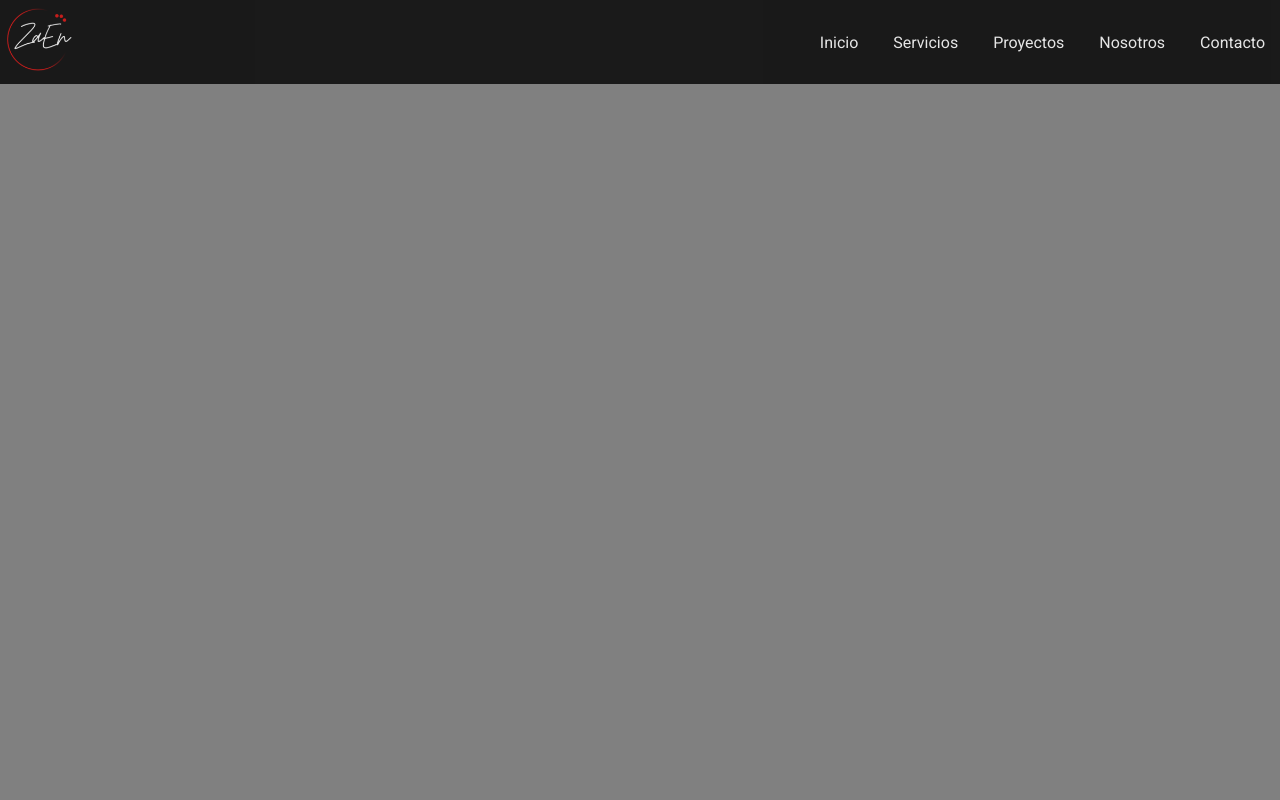
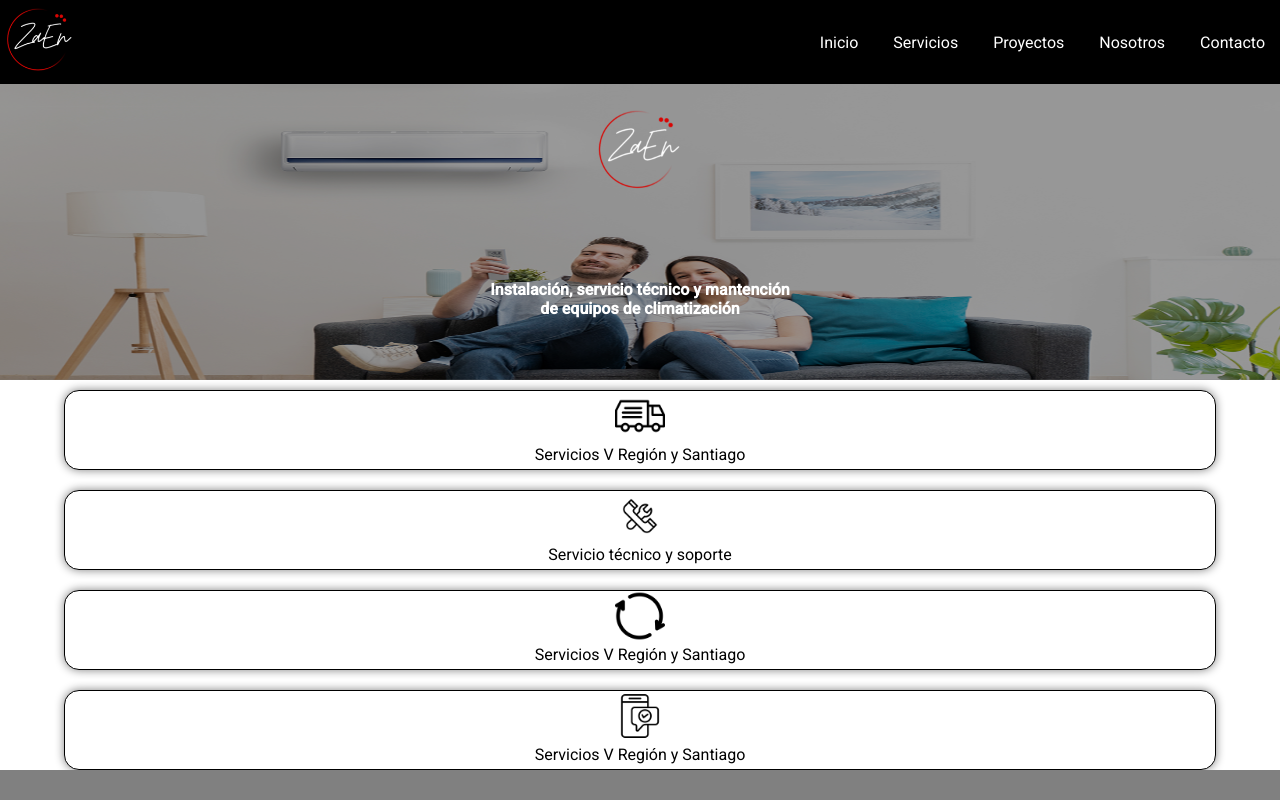
Before and after one commit to YoungNailliv/zaen_web, a website: page index.html in a window 1280 px wide. Drawn offline with nearby package versions, Linux system fonts and the light colour scheme.

Commit message:
section 2

```diff
--- a/index.html
+++ b/index.html
@@ -27,8 +27,36 @@
             <label for="toggle"><img src="./img/icon _ham.png" alt=""></label>
         </nav>
     </header>
+
     <main>
+        <section>
+            <div class="banner">
+                <h2>Instalación, servicio técnico y mantención <br> de equipos de climatización</h2>
+                <img src="./img/img_banner1.png" alt="" class="img_banner">
+                <img src="./img/Logo-letras-blancas-150x150.png" alt="" class="logo_banner">
+            </div>
+        </section>
 
+        <section>
+            <div class="contenedor_cards_1">
+                <div class="card_1">
+                    <img src="./img/trash-truck.png" alt="">
+                    <p>Servicios V Región y Santiago</p>
+                </div>
+                <div class="card_1">
+                    <img src="./img/technical-service.png" alt="">
+                    <p>Servicio técnico y soporte</p>
+                </div>
+                <div class="card_1">
+                    <img src="./img/sincronizar.png" alt="">
+                    <p>Servicios V Región y Santiago</p>
+                </div>
+                <div class="card_1">
+                    <img src="./img/text-message.png" alt="">
+                    <p>Servicios V Región y Santiago</p>
+                </div>
+            </div>
+        </section>
     </main>
 </body>
 </html>
--- a/scss/base/_reset.scss
+++ b/scss/base/_reset.scss
@@ -6,4 +6,15 @@
 
 html {
     background-color: grey;
+    font-family: $main_font;
+    height: 100%;
 }
+main{
+    height: 100%;
+}
+
+body {
+    display: grid;
+    grid-template-rows: 80px 1fr 1fr;
+    height: 100%;
+}
--- /dev/null
+++ b/scss/layout/_banner.scss
@@ -0,0 +1,53 @@
+
+
+.banner {
+    max-width: 100%;
+    height: 300px;
+    position: relative;
+    display: flex;
+    justify-content: center;
+    align-items: center;
+    text-align: center;
+    background-image: url("../img/img_banner1")"../img/img_banner1.png";
+    h2{
+        color: $font_color_principal;
+        position: absolute;
+        top: 200px;
+        z-index: 5;
+        font-size: 16px;
+
+
+
+    }
+}
+
+.img_banner {
+    width: 100%;
+    height: 100%;
+    position: absolute;
+    top: 0;
+    left: 0;
+    filter: brightness(60%);
+
+}
+
+.logo_banner {
+    width: 100px;
+    position: absolute;
+    top: 20px;
+    animation-name: caer;
+    animation-duration: 0.4s;
+}
+@keyframes caer {
+    0% {top:0}
+    10% {top:2px}
+    20% {top:4px}
+    30% {top:6px}
+    40% {top:8px}
+    50% {top:10px}
+    60% {top:12px}
+    70% {top:14px}
+    80% {top:16px}
+    90% {top:18px}
+    100% {top:20px}
+}
--- a/scss/layout/_header.scss
+++ b/scss/layout/_header.scss
@@ -1,12 +1,12 @@
 header{
     width: 100%;
-    opacity: 80%;
     @include flex(row,wrap,space-between,center);
     nav{
         @include flex(row,wrap,space-between,center );
         background-color: $color_principal;
         width: 100%;
-        position: relative;
+        position: sticky;
+        z-index: 45;
 
         .toggle_navbar{
             display: none;
@@ -17,13 +17,14 @@ header{
                 list-style: none;
                 padding: 10px;
                 padding-bottom: 15px;
-                width: 96%;
+                width: 85%;
                 text-align: center;
                 border: 1px solid white;
                 margin: 5px;
-                animation-duration: 0,2s;
+                transition-duration: 0.2s;
                 &:hover{
                     filter: brightness(75%);
+                    transform: scale(1.1);
                 }
 
                 a {
@@ -54,6 +55,8 @@ header{
     background-color: $color_principal;
     @include flex(column,wrap,space-between,center);
     top: 84px;
+    z-index: 1;
+
 }
 
 .logo_navbar {
--- /dev/null
+++ b/scss/layout/_section2.scss
@@ -0,0 +1,24 @@
+.contenedor_cards_1 {
+    display: flex;
+    flex-direction: column;
+    flex-wrap: wrap;
+    flex-grow: 100%;
+    gap: 10px;
+    justify-content: center;
+    align-items: center;
+    text-align:center;
+    background-color: $color_secundario;
+}
+
+.card_1 {
+    background-color: $color_secundario;
+    border: 1px solid black;
+    width: 90%;
+    height: 80px;
+    margin-top: 10px;
+    border-radius: 15px;
+    box-shadow: 0px 0px 10px grey;
+    img {
+        width: 50px;
+    }
+}
--- a/scss/style.scss
+++ b/scss/style.scss
@@ -6,6 +6,8 @@
 
 /***LAYOUT***/
 @import "./layout/header";
+@import "./layout/banner";
+@import "./layout/section2";
 /***COMPONENTS***/
 
 /***MEDIA***/
--- a/scss/utilities/_variables.scss
+++ b/scss/utilities/_variables.scss
@@ -1,3 +1,4 @@
 $color_principal: black;
+$color_secundario: white;
 $font_color_principal:white;
 $main_font:'Roboto', sans-serif;
```
Also changed, not shown: css/style.css, img/img_banner1.png (added), img/img_banner2.png (added), img/img_banner3.png (added), img/sincronizar.png (added), img/technical-service.png (added), img/text-message.png (added), img/trash-truck.png (added), 1 other file.
